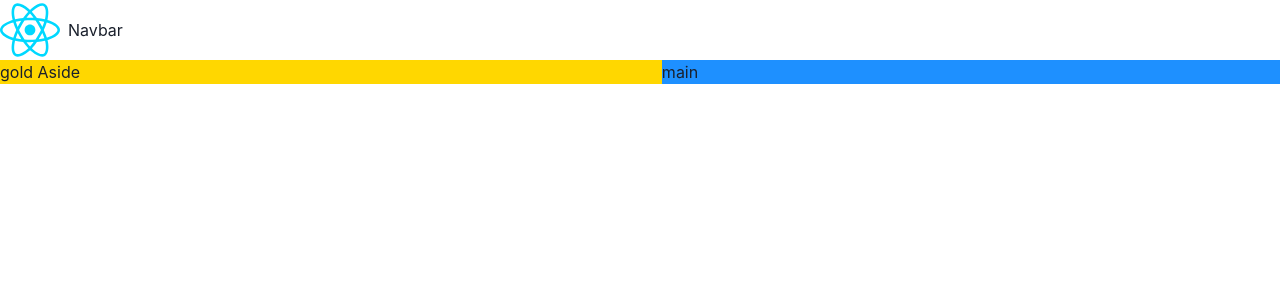
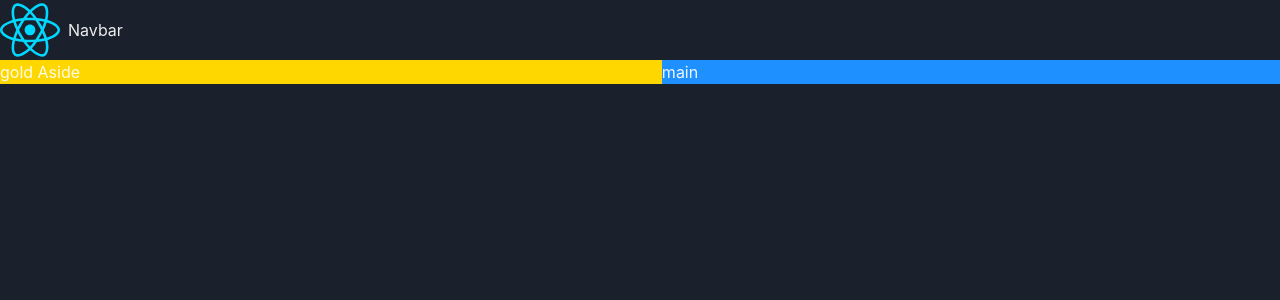
Before and after one commit to Haybuka/game-hub, a React (Vite) app: page / in a window 1280 px wide. Shown: the top 300 px of the page. Built offline with nearby package versions, Linux system fonts and the light colour scheme.

Commit message:
implemented dark mode

```diff
--- a/src/main.tsx
+++ b/src/main.tsx
@@ -1,11 +1,13 @@
 import React from "react";
 import ReactDOM from "react-dom/client";
-import { ChakraProvider } from "@chakra-ui/react";
+import { ChakraProvider, ColorModeScript } from "@chakra-ui/react";
 import App from "./App";
+import theme from "./theme";
 
 ReactDOM.createRoot(document.getElementById("root") as HTMLElement).render(
   <React.StrictMode>
-    <ChakraProvider>
+    <ChakraProvider theme={theme}>
+      <ColorModeScript initialColorMode={theme.config.initialColorMode} />
       <App />
     </ChakraProvider>
   </React.StrictMode>
--- /dev/null
+++ b/src/theme.ts
@@ -0,0 +1,9 @@
+import { extendTheme,ThemeConfig } from "@chakra-ui/react";
+
+const config:ThemeConfig = {
+    initialColorMode:'dark'
+}
+
+const theme = extendTheme({config})
+
+export default theme
```
